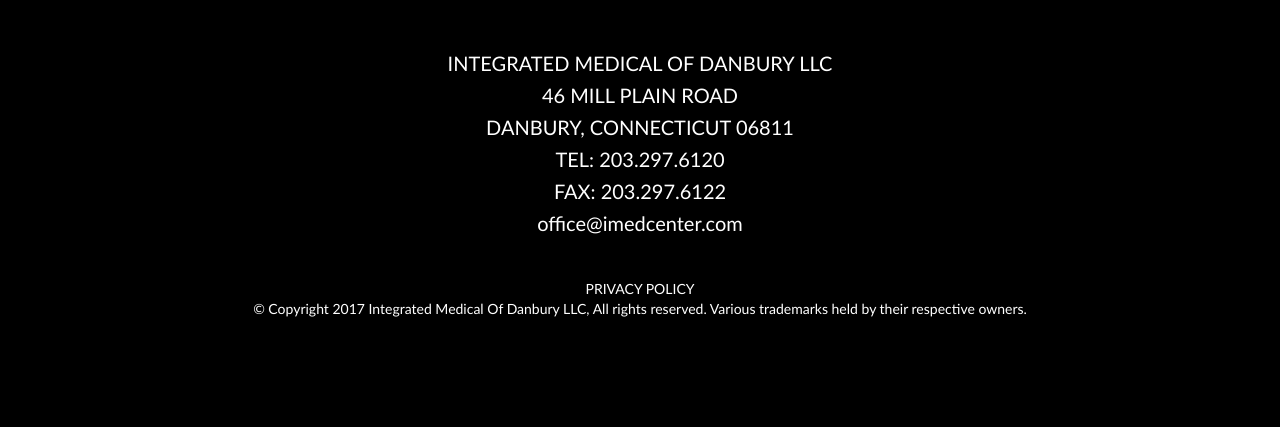
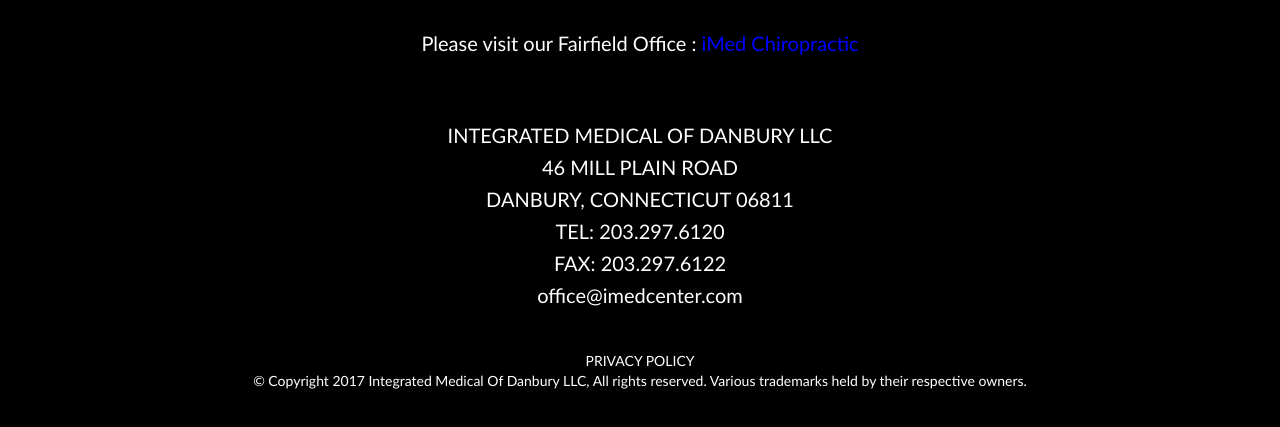
Before and after one commit to integratedmedical/imedcenter-landingpage, a website: page index.html in a window 1280 px wide. Shown: the part 2408-2835 px from the top of the page. Before the commit the page ends 2777 px from the top, so only its background shows below. Drawn offline with nearby package versions, Linux system fonts and the light colour scheme; some packages are replaced by stand-ins of ours.

Commit message:
Fairfield address

```diff
--- a/index.html
+++ b/index.html
@@ -129,16 +129,20 @@
                             <a href=" https://www.instagram.com/imcdanbury/?hl=en" class="btn btn-default btn-lg"><i class="fa fa-instagram fa-fw"></i> <span class="network-name">Instagram</span></a>
                         </li>
                     </ul>
-                    <br><br>
+                    <br>
                 </div>
+
             </div>
         </div>
     </section>
 
 
+
     <!-- Footer -->
     <footer>
         <div class="container text-center">
+            <p> Please visit our Fairfield Office : <a href ="http://www.imedchiro.com/">iMed Chiropractic</a> </p>
+            <br><br><br>
             <p class="footer-address">INTEGRATED MEDICAL OF DANBURY LLC <br>
             46 MILL PLAIN ROAD <br>
             DANBURY, CONNECTICUT 06811<br>
```
